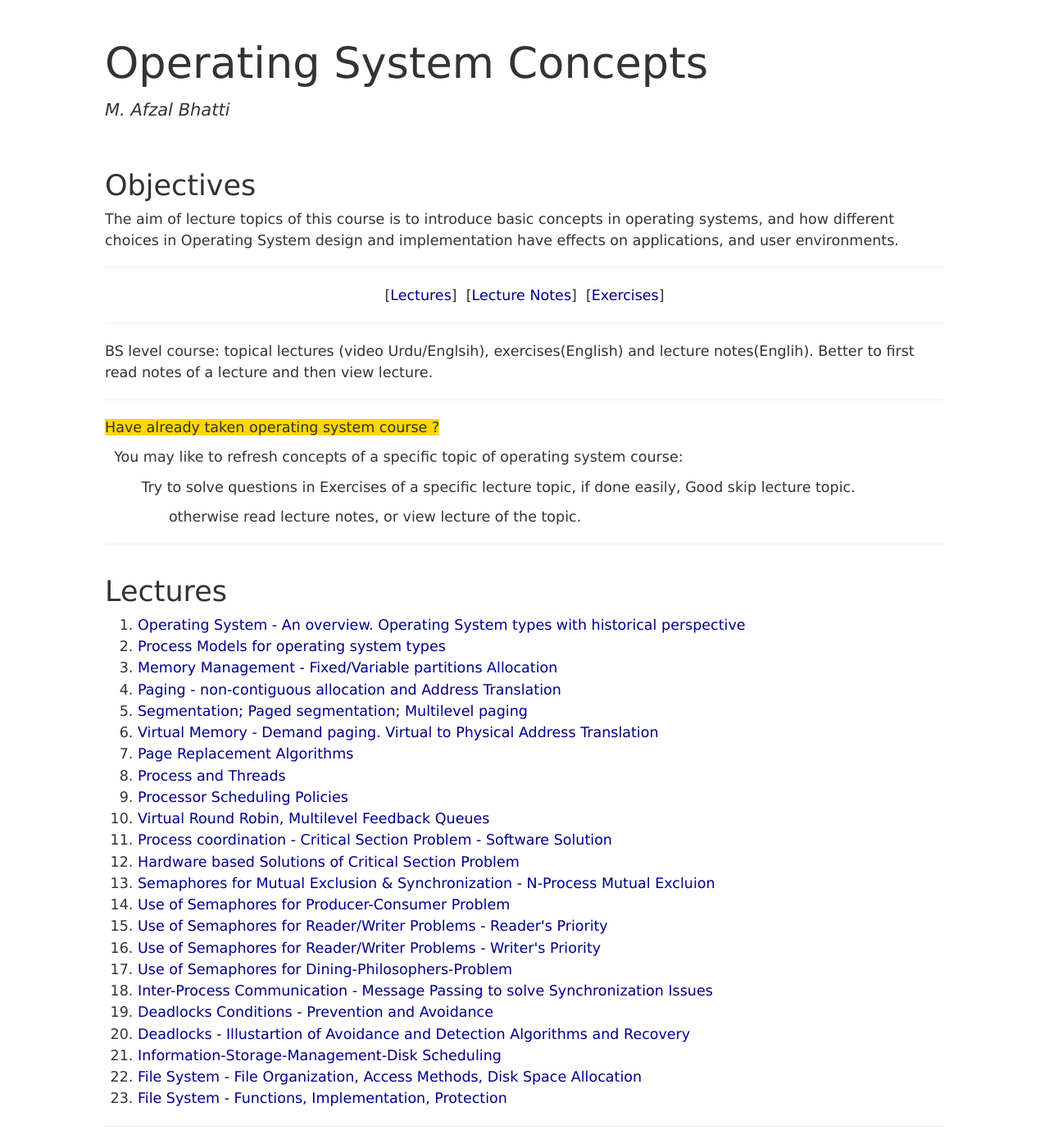
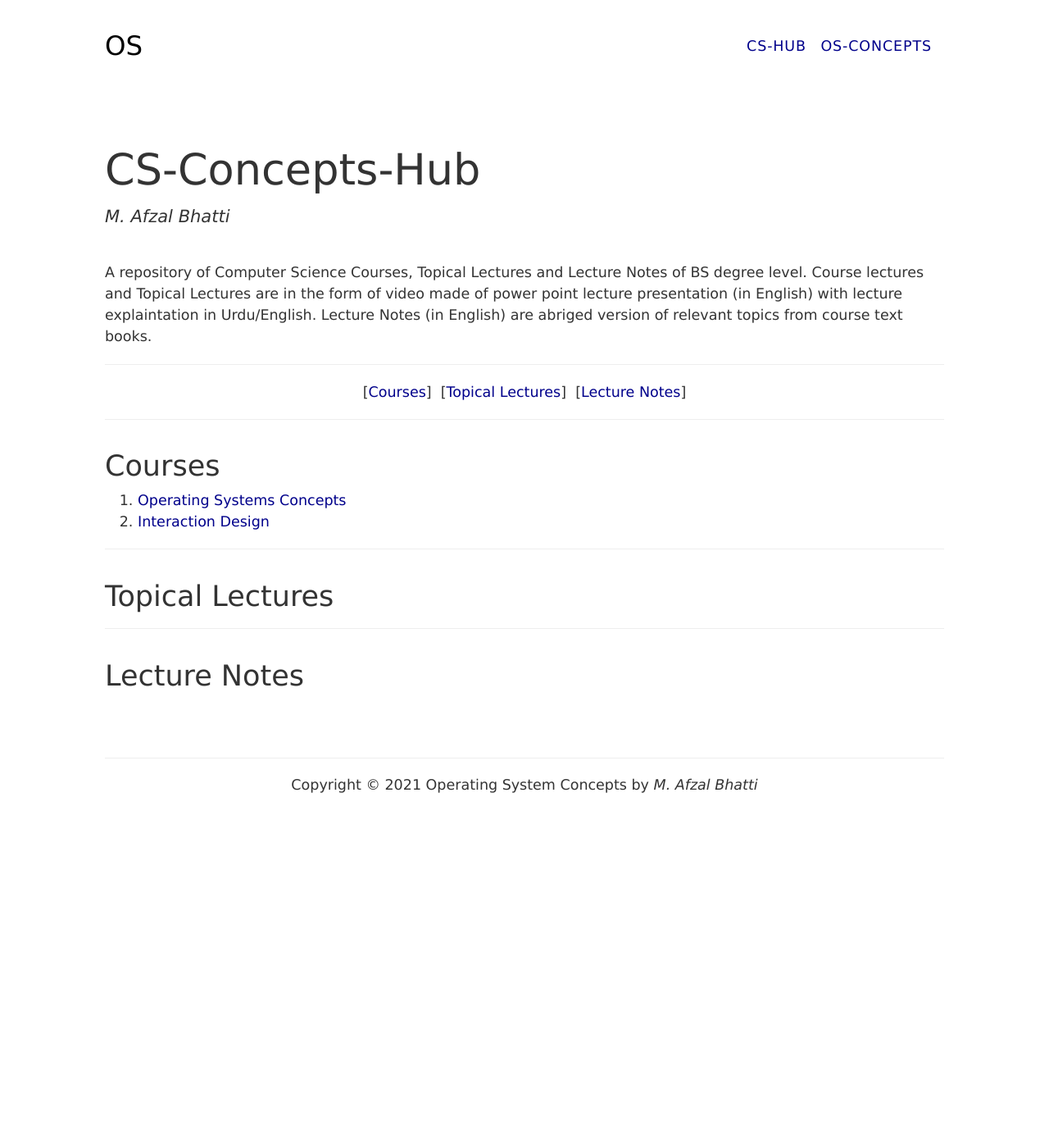
Before and after one commit to CS-Concepts-hub/Operating-Systems-Concepts, a Jekyll site: the page built from index.html, in a window 1280 px wide and 1400 px high. Shown: the whole window at 82% size. Built offline with Jekyll 4.4.1, drawn with Linux system fonts in a browser that asks for light colours; some of the changed text lies outside the part shown.

Commit message:
Added header

```diff
--- a/_includes/header.html
+++ b/_includes/header.html
@@ -0,0 +1,14 @@
+<header id="header" class="main-container">
+    <div class="main">
+        <h1 class="header-title col-md-2">
+            <a href="{{ site.baseurl }}/">OS</a>
+        </h1>
+
+        <nav class="col-md-10">
+        <ul>
+            <li><a href="https://cs-concepts-hub.github.io/">CS-Hub</a></li>
+            <li><a href="https://cs-concepts-hub.github.io/Operating-Systems-Concepts/">OS-Concepts</a></li>
+        </ul>
+        </nav>
+    </div>
+  </header>
--- a/_layouts/page.html
+++ b/_layouts/page.html
@@ -4,6 +4,8 @@
   {% include head.html %}
 
     <body>
+
+        {% include header.html %}
 
         <section class="main-container page-head">
             <div class="main">
--- a/index.html
+++ b/index.html
@@ -6,75 +6,37 @@ weight: 0
 
 <section class="main-container page-head">
 	<div class="main">
-		<h1 class="head-title">Operating System Concepts</h1>
+		<h1 class="head-title"> CS-Concepts-Hub</h1>
 		<p class="head-subtitle"><i>M. Afzal Bhatti</i></p>
 	</div>
 </section>
 <section class="main-container text">
 	<div class="main">
-		<h2 class="title">Objectives</h2>
 		<p>
-			The aim of lecture topics of this course is to introduce basic concepts in operating systems, and how different choices in Operating System design and implementation have effects on applications, and user environments.
+			A repository of Computer Science Courses, Topical Lectures and Lecture Notes of BS degree level. Course lectures and Topical Lectures are in the form of video made of power point lecture presentation (in English) with lecture explaintation in Urdu/English. Lecture Notes (in English) are abriged version of relevant topics from course text books.
 		</p>
 		<hr>
 		<p class="center">
-			[<a href="#lectures">Lectures</a>]&nbsp;&nbsp;[<a href="#notes">Lecture Notes</a>]&nbsp;&nbsp;[<a href="#exercises">Exercises</a>]
+			[<a href="#courses">Courses</a>]&nbsp;&nbsp;[<a href="#lectures">Topical Lectures</a>]&nbsp;&nbsp;[<a href="#notes">Lecture Notes</a>]
 		<hr>
-		<p>
-			BS level course: topical lectures (video Urdu/Englsih), exercises(English) and lecture notes(Englih). Better to first read notes of a lecture and then view lecture.
-		</p>
-		<hr>
-		<p><span style="background-color: #ffd700">Have already taken operating system course ? </span> </p>
-		<p>&nbsp;&nbsp;You may like to refresh concepts of a specific topic of operating system course:</p>
-		<p>&nbsp;&nbsp;&nbsp;&nbsp;&nbsp;&nbsp;&nbsp;&nbsp;Try to solve questions in Exercises of a specific lecture topic, if done easily, Good skip lecture topic.</p>
-		<p>&nbsp;&nbsp;&nbsp;&nbsp;&nbsp;&nbsp;&nbsp;&nbsp;&nbsp;&nbsp;&nbsp;&nbsp;&nbsp;&nbsp;otherwise read lecture notes, or view lecture of the topic.</p>
-		</p>
-		<hr>
-		<h2 class="title" id="lectures">Lectures</h2>
+		<h2 class="title" id="courses">Courses</h2>
 		<ol>
-			{% for lecture in site.data.all.lectures %}
-			{% if lecture.video %}
-			<li><a href="{{lecture.video}}" target="youtube">{{lecture.topic}}</a></li>
-			{% endif %}
-			{% endfor %}
+			<li><a href="https://cs-concepts-hub.github.io/Operating-Systems-Concepts/">Operating Systems Concepts</a></li>
+			<li><a href="#">Interaction Design</a></li>
 		</ol>
 		<hr>
+		<h2 class="title" id="lectures">Topical Lectures</h2>
+		<!-- <ol>
+			<li><a href="#"></a></li>
+			<li><a href="#"></a></li>
+		</ol> -->
+		<hr>
 		<h2 class="title" id="notes">Lecture Notes</h2>
-		<ol>
-			{% for lecture in site.data.all.lectures %}
-			{% if lecture.notes %}
-			<li><a href="files/{{lecture.notes}}">{{lecture.topic | default: ""}}</a></li>
-			{% endif %}
-			{% endfor %}
-		</ol>
-		<hr>
-		<h2 class="title" id="exercises">Exercises</h2>
 
-		<ol>
-			{% for lecture in site.data.all.lectures %}
-			{% if lecture.exercises %}
-			<li><a href="files/{{lecture.exercises}}">{{lecture.topic | default: ""}}</a></li>
-			{% endif %}
-			{% endfor %}
-		</ol>
+		<!-- <ol>
+			<li><a href="#"></a></li>
+			<li><a href="#"></a></li>
+		</ol> -->
 
-
-
-
-		<hr>
-		<h2 class="title">Recommended Readings</h2>
-		<ul>
-			<li>A. Silberschatz et al, <i>Operating System Concepts</i>,  9/e, Wiley, 2013</li>
-			<li>W. Stallings, <i>Operating Systems:  Internal and Design Principles</i>, 7/e, Prentice Hall, 2012</li>
-		</ul>
-
-		<hr>
-		<h2 class="title">Acknowledgements</h2>
-
-		<p>While teaching operating systems course at Quaid-i-Azam University, I enhanced my understating of operating systems from two main text books used for the course '<i>Operating System Concepts</i>' by A. Silberschatz et al' and  '<i>Operating Systems: Internal and Design Principles</i>' by W. Stallings. Lecture notes are also prepared from these books listed as recommended readings for this course.</p>
-
-		<p>Exercises for lecture topics are mostly from course quizzes and exam papers at Quaid-i-Azam University, I am grateful to all students who solved those questions in exams and during lectures ask questions to clarify concepts of different topics.</p>
-
-		<p>For lecture presentations some images and animation ideas are taken from OS lecture presentations available at web.</p>
 	</div>
 </section>
```
